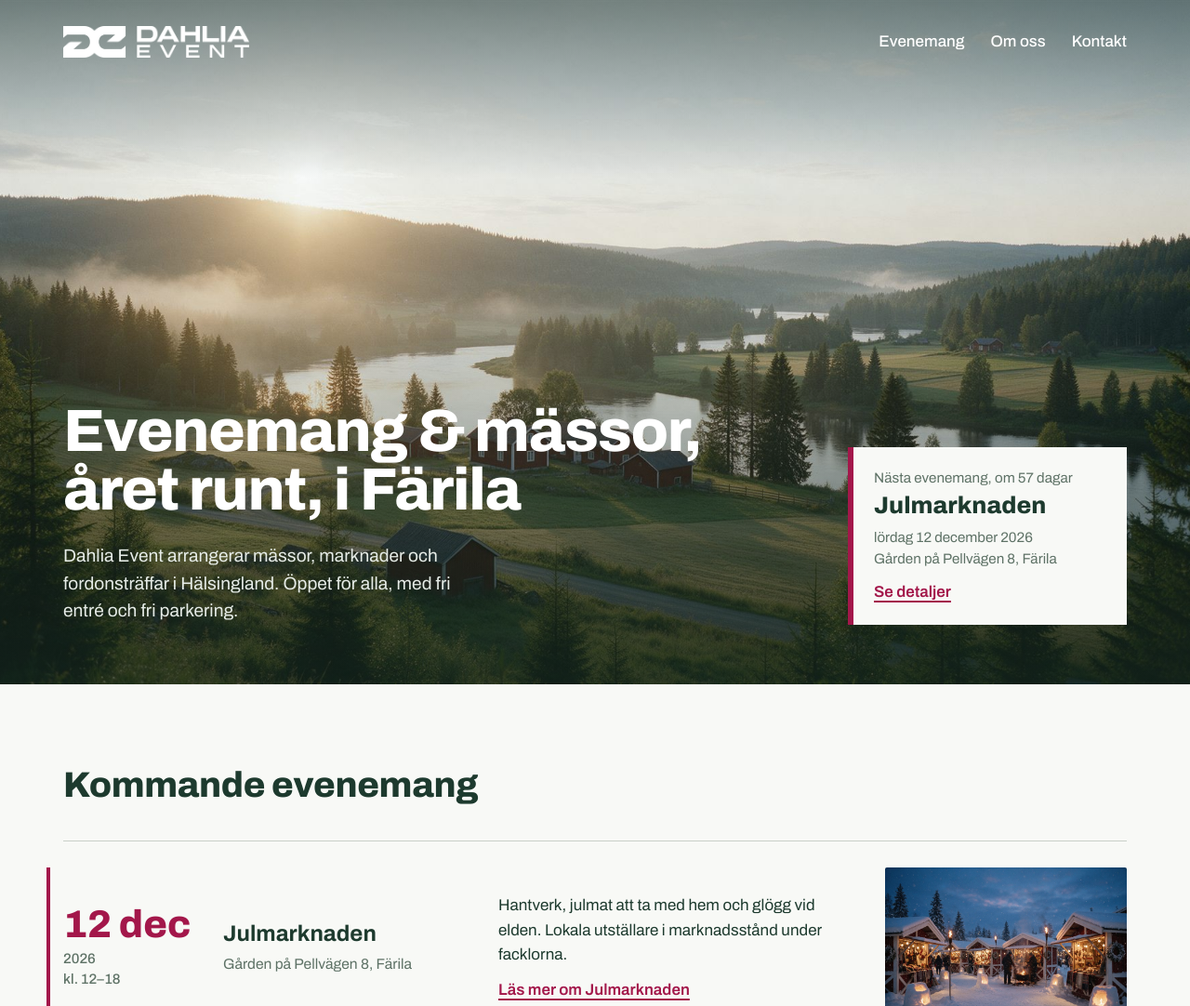
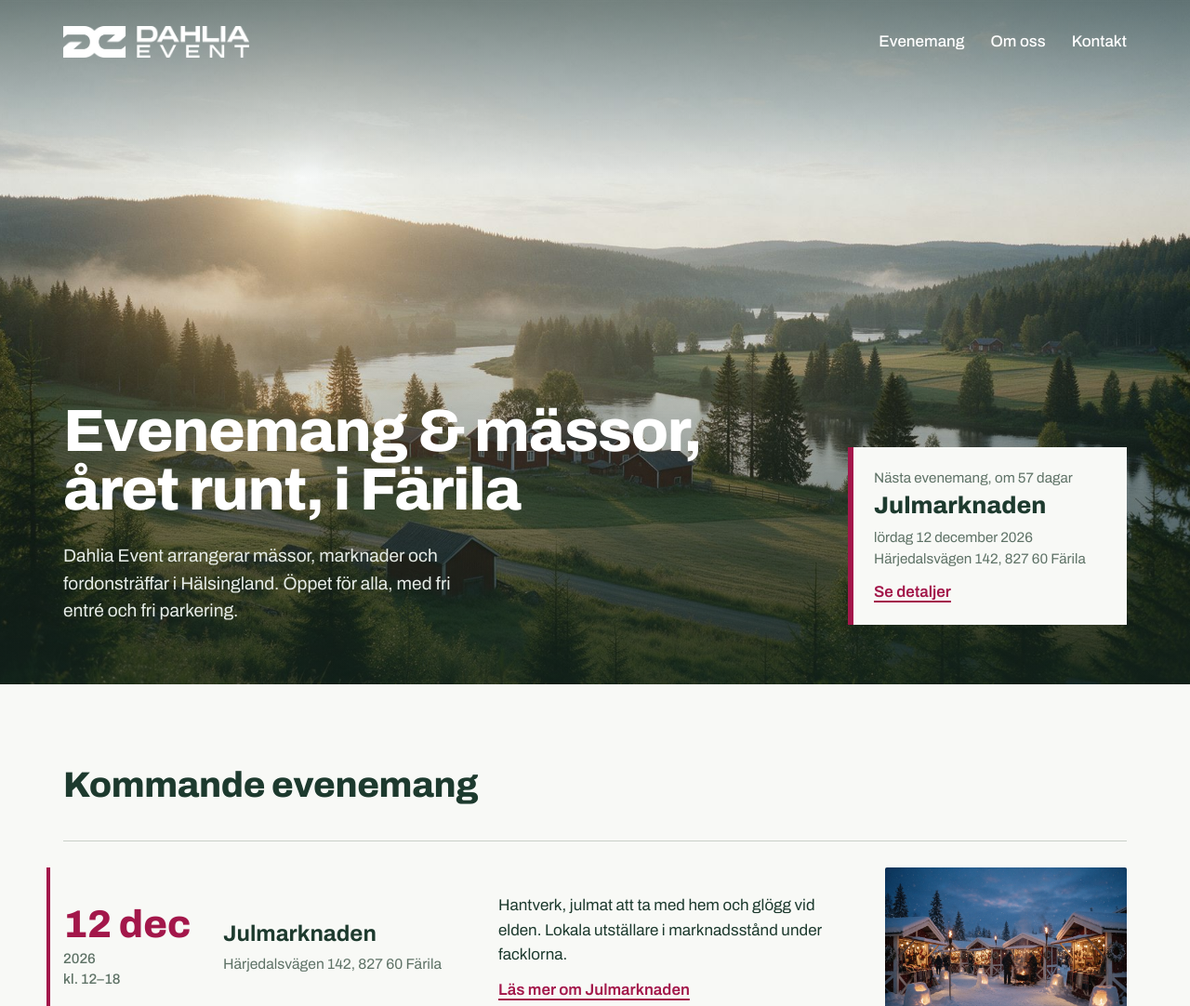
Before and after one commit to sqrddsgn/Dahlia-Event, a plain HTML site: page index.html in a window 1280 px wide. Shown: the top 1082 px of the page at 93% size. Drawn offline with Linux system fonts and the light colour scheme.

Commit message:
Julmarknaden: ny adress
Co-Authored-By: Claude Opus 5.5 <noreply@anthropic.com>

```diff
--- a/index.html
+++ b/index.html
@@ -157,7 +157,7 @@ footer address.org{font-style:normal;line-height:1.5}
 
 <script>
 const EVENTS=[
- {id:"jul",name:"Julmarknaden",date:"2026-12-12",time:"kl. 12–18",place:"Gården på Pellvägen 8, Färila",img:"assets/julmarknad.jpg",desc:"Hantverk, julmat att ta med hem och glögg vid elden. Lokala utställare i marknadsstånd under facklorna.",url:"#",cta:"Läs mer om Julmarknaden"},
+ {id:"jul",name:"Julmarknaden",date:"2026-12-12",time:"kl. 12–18",place:"Härjedalsvägen 142, 827 60 Färila",img:"assets/julmarknad.jpg",desc:"Hantverk, julmat att ta med hem och glögg vid elden. Lokala utställare i marknadsstånd under facklorna.",url:"#",cta:"Läs mer om Julmarknaden"},
  {id:"skoter",name:"Skoterträffen i Färila",date:"2027-01-30",time:"kl. 10–14",place:"Pellvägen 8, Färila",img:"skotertraffen/skotertraffen.jpg",desc:"En skoterträff med något för alla, även för dig som inte är intresserad av snöskotrar. Gratis för utställare, fri entré och gratis parkering.",url:"skotertraffen/",cta:"Läs mer om Skoterträffen"},
  {id:"skog",name:"Stora Skogsdagarna i Hälsingland",date:"2027-03-19",end:"2027-03-20",time:"fre kl. 12.00–16.00<br>lör kl. 10.00–16.00",place:"Cirka 15 km från Färila mot Sveg i Skyte",img:"assets/skogsdagarna.jpg",desc:"Två dagar om skog och skogsbruk i Skyte, med utställare från branschen.",url:"https://www.facebook.com/profile.php?id=61595075768079",cta:"Följ Skogsdagarna på Facebook",ext:true},
  {id:"veteran",name:"Veteranbilsmarknad & Träff",date:"2027-06-18",end:"2027-06-19",time:"fre kl. 16–20<br>lör kl. 9–16",place:"Pellbacken, Pellvägen 8, Färila",img:"assets/veteran.jpg",desc:"Veteranmarknad med swap meet och veteranbilsträff inför Cruisingen i Ljusdal, tillsammans med Roadrunners Ljusdal. Fri entré för besökare.",url:"veteranbilsmarknad/",cta:"Läs mer om Veteranbilsmarknad & Träff"},
```
